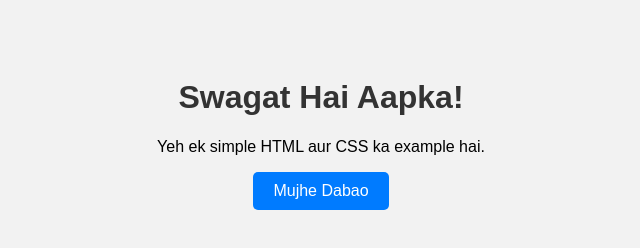
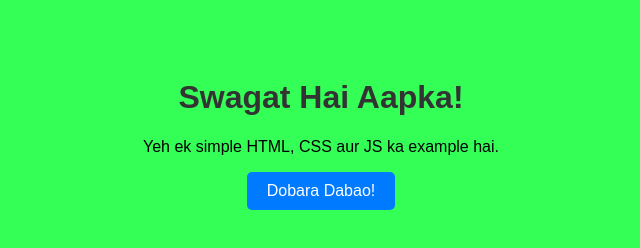
Before and after one commit to Dinesh825-git/Dinesh-web, a plain HTML site: page index.html in a window 1280 px wide. Both pictures are taken after a click on the button "Mujhe Dabao". Shown: the whole page, without its empty margins (319-959 px from the left). Drawn offline with Linux system fonts and the light colour scheme.

Commit message:
Added js file

```diff
--- a/index.html
+++ b/index.html
@@ -3,11 +3,13 @@
 <head>
     <meta charset="UTF-8">
     <title>Mera Pehla Page</title>
-    <link rel="stylesheet" href="style.css"> <!-- CSS file ko link kiya -->
+    <link rel="stylesheet" href="style.css"> <!-- CSS file -->
 </head>
 <body>
     <h1>Swagat Hai Aapka!</h1>
-    <p>Yeh ek simple HTML aur CSS ka example hai.</p>
-    <button>Mujhe Dabao</button>
+    <p>Yeh ek simple HTML, CSS aur JS ka example hai.</p>
+    <button id="myButton">Mujhe Dabao</button>
+
+    <script src="main.js"></script> <!-- JavaScript file -->
 </body>
 </html>
--- /dev/null
+++ b/main.js
@@ -0,0 +1,33 @@
+// JavaScript to handle button click
+document.addEventListener("DOMContentLoaded", function () {
+    const button = document.getElementById("myButton");
+
+    button.addEventListener("click", function () {
+        // Step 1: Show an alert
+        alert("Aapne button dabaya!");
+
+        // Step 2: Change background color
+        document.body.style.backgroundColor = getRandomColor();
+
+        // Step 3: Change button text
+        button.textContent = "Dobara Dabao!";
+
+        // Step 4: Optional – Disable button after 5 clicks
+        if (!button.clickCount) {
+            button.clickCount = 1;
+        } else {
+            button.clickCount++;
+        }
+
+        if (button.clickCount >= 5) {
+            button.disabled = true;
+            button.textContent = "Bas ho gaya!";
+        }
+    });
+
+    // Helper function to get a random color
+    function getRandomColor() {
+        const colors = ["#FF5733", "#33FF57", "#3357FF", "#f39c12", "#8e44ad"];
+        return colors[Math.floor(Math.random() * colors.length)];
+    }
+});
```
